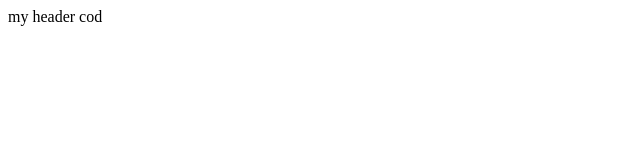
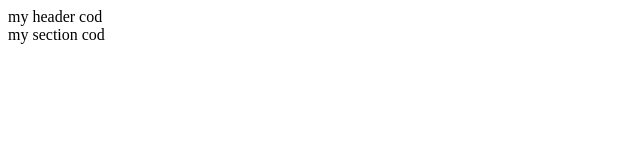
Before and after one commit to mostafa-abdullahi/git-project-foure, a plain HTML site: page index.html in a window 1280 px wide. Shown: the full height of the page, 0-640 px from the left. Drawn offline with Linux system fonts and the light colour scheme.

Commit message:
added section

```diff
--- a/index.html
+++ b/index.html
@@ -10,5 +10,8 @@
     <header>
          my header cod
   </header>
+  <section>
+    my section cod
+  </section>
 </body>
 </html>
```
